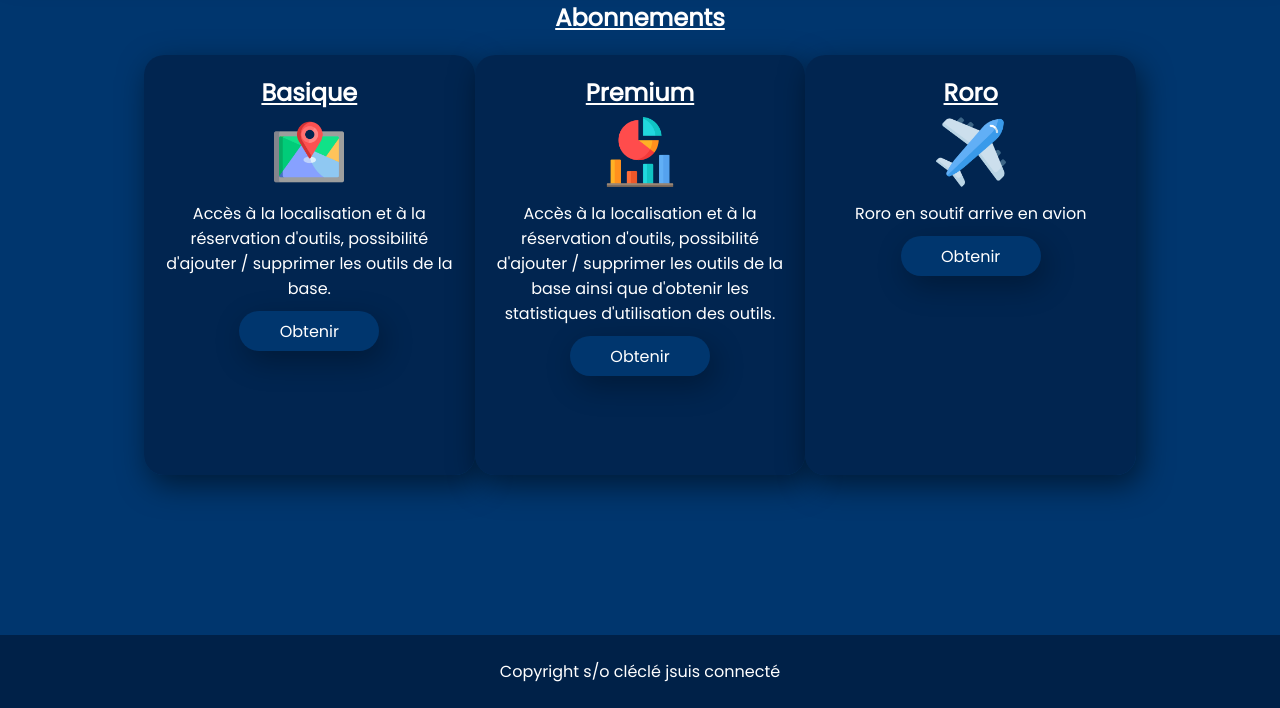
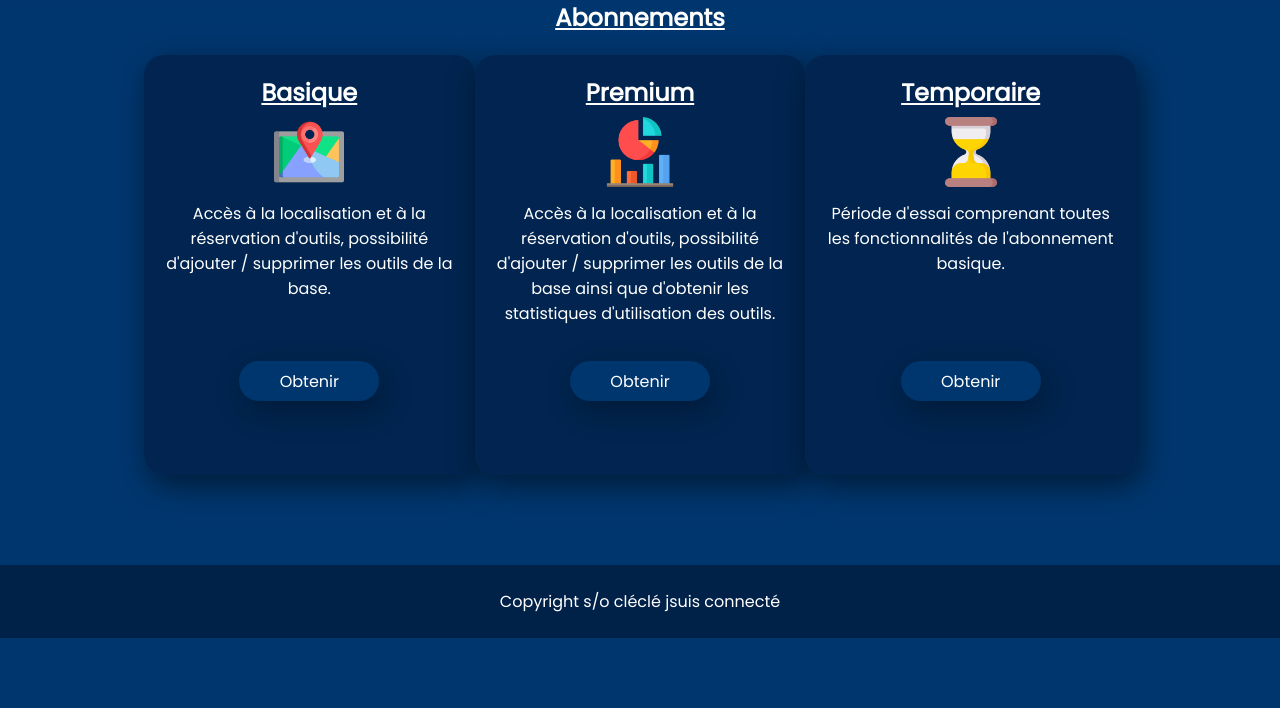
Before and after one commit to TomPARIS1/SAE-Position-Outils, a PHP site: page /abonnement.html in a window 1280 px wide. Shown: the part 92-800 px from the top of the page. Run offline with PHP 8.4, Linux system fonts and the light colour scheme.

Commit message:
Modif CSS + ajout texte abonnement

```diff
--- a/SAEClecle/abonnement.html
+++ b/SAEClecle/abonnement.html
@@ -31,25 +31,31 @@
 	<div class="container">
 		<div class="box">
 			<h2>Basique</h2>
-			<img src="images/map.png" alt="manette">
+			<img src="images/map.png" alt="Map">
 			<p>Accès à la localisation et à la réservation d'outils, possibilité d'ajouter / supprimer les outils de la base.</p>
+            <br/>
+            <br/>
 			<a href="#">Obtenir</a>
 		</div>
 
 		<div class="box">
 			<h2>Premium</h2>
-			<img src="images/analytics.png" alt="website">
+			<img src="images/analytics.png" alt="Analytics">
 			<p>
             Accès à la localisation et à la réservation d'outils, possibilité d'ajouter / supprimer les outils de la base ainsi que d'obtenir les
             statistiques d'utilisation des outils.
             </p>
+            <br/>
 			<a href="#">Obtenir</a>
 		</div>
 
 		<div class="box">
-			<h2>Roro</h2>
-			<img src="images/plane.png" alt="folder">
-			<p>Roro en soutif arrive en avion</p>
+			<h2>Temporaire</h2>
+			<img src="images/time.png" alt="Time">
+			<p>Période d'essai comprenant toutes les fonctionnalités de l'abonnement basique.</p>
+            <br/>
+            <br/>
+            <br/>
 			<a href="#">Obtenir</a>
 		</div>
 	</div>
--- a/SAEClecle/css/styles.css
+++ b/SAEClecle/css/styles.css
@@ -29,15 +29,12 @@ header {
 }
 
 footer{
-    position: absolute;
-    bottom: 0;
-    left: 0;
-    right: 0;
     background-color: rgb(0, 33, 72);
     height: auto;
     width: 100%;
     padding: 1.5em;
     text-align: center;
+    margin-top: 70px;
 }
 
 /* Navbar */
@@ -294,6 +291,7 @@ form p {
         transform: rotate(90deg);
         width: auto;
         margin-top: 130px;
+        margin-bottom: 100px;
     }
 }
 
--- a/SAEClecle/index.html
+++ b/SAEClecle/index.html
@@ -103,7 +103,7 @@
 
         <footer id="pied_de_page">
             <div id="footer">
-				<p>Copyright s/o cléclé jsuis connecté</p>
+				<p>Copyright 2022 l'Ekip</p>
 			</div>
 		</footer>
 
```
Also changed, not shown: SAEClecle/reservation.html (+25 -6 lines), SAEClecle/images/time.png (added).
